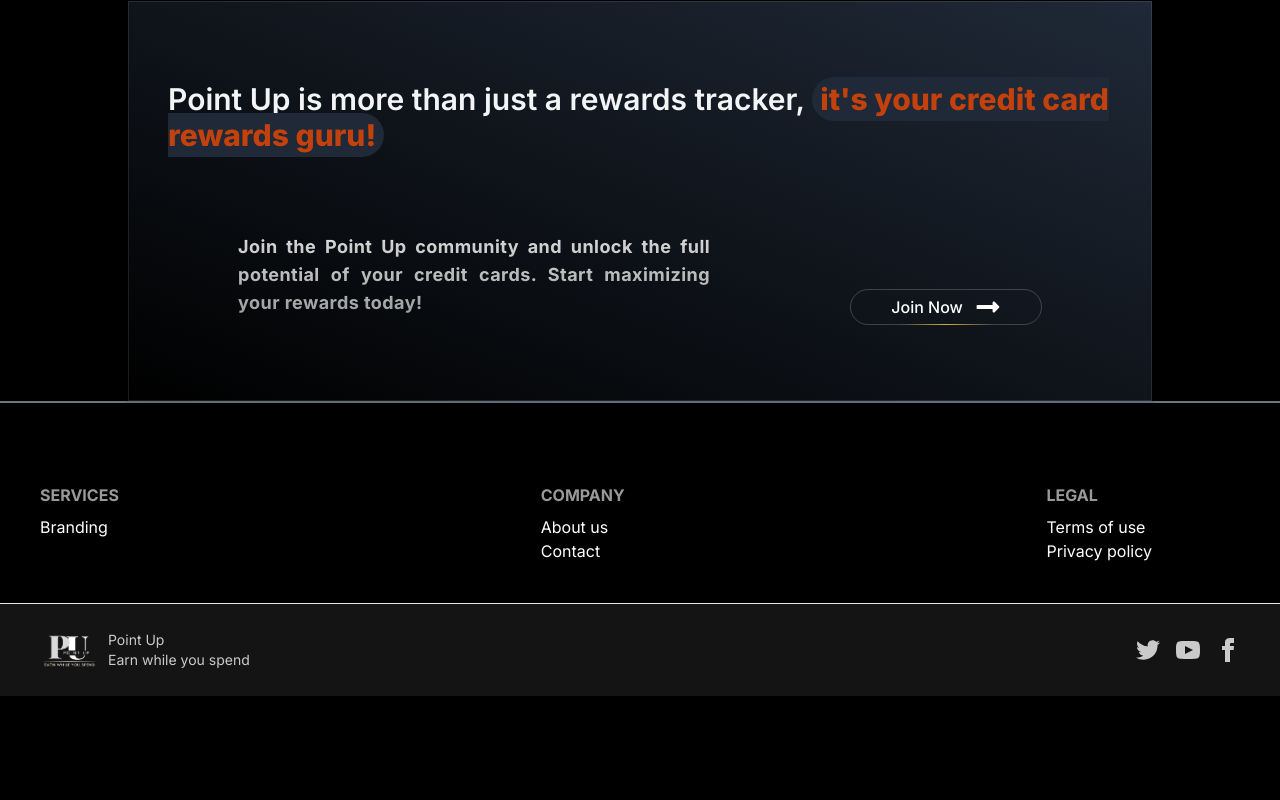
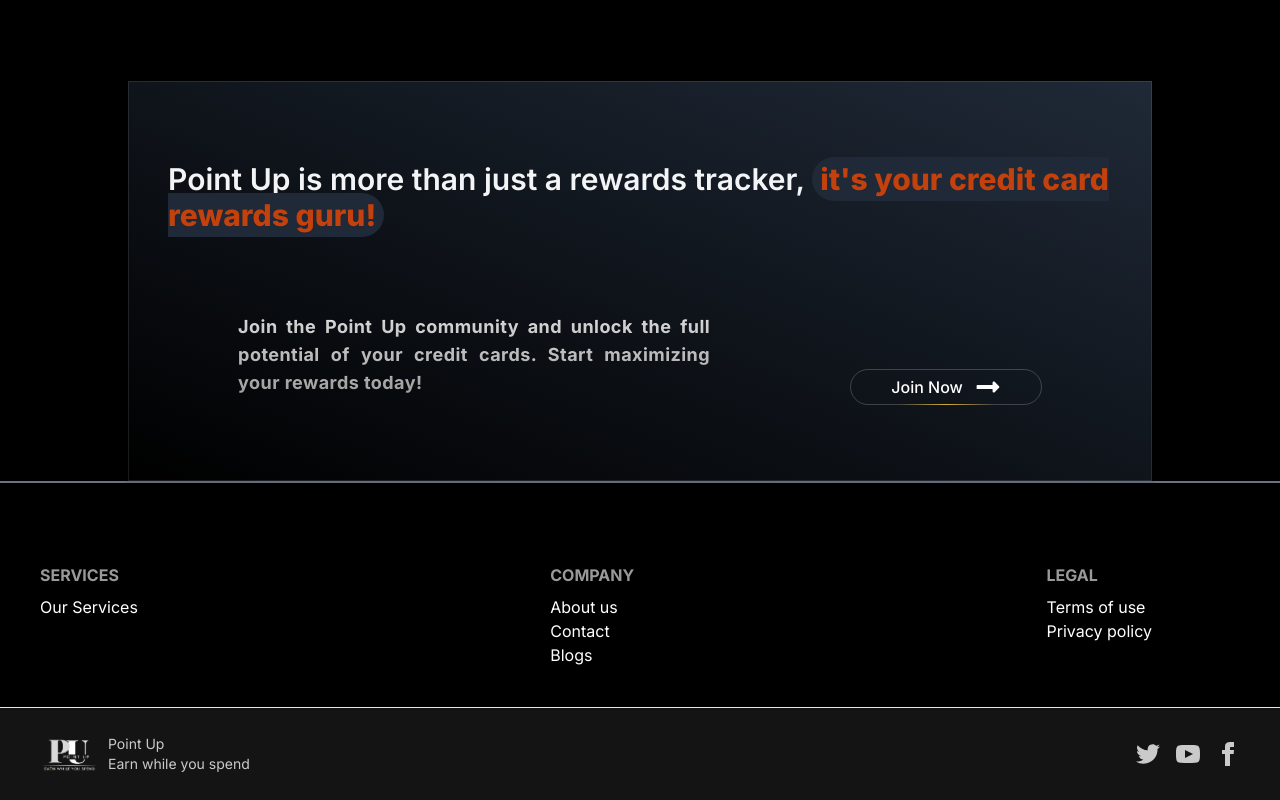
Before and after one commit to Samad-11/pointup, a Next.js app: page /about-us in a window 1280 px wide. Shown: the part 2896-3696 px from the top of the page. Before the commit the page ends 3592 px from the top, so only its background shows below. Built offline with nearby package versions, Linux system fonts and the light colour scheme.

Commit message:
side barauto close

```diff
--- a/src/app/about-us/components/HowWeHelp.tsx
+++ b/src/app/about-us/components/HowWeHelp.tsx
@@ -23,6 +23,8 @@
         max-w-5xl
         mx-auto
         pt-20
+        md:pb-20
+
         '>
             <Header classname='max-sm:text-2xl max-sm:pb-0'>
                 Here&apos;s how Point Up helps you win the rewards game
@@ -69,9 +71,9 @@
     // ];
     return (
         <div className="grid grid-cols-1 sm:grid-cols-2 lg:grid-cols-3
-        sm:grid-rows-3
+        lg:grid-rows-3
 
-        relative z-10 pb-10 max-w-7xl mx-auto">
+        relative z-10  pb-10 max-w-7xl mx-auto">
             {howWeHelp.map((how, index) => (
                 <Feature key={how.title} {...how} index={index} />
             ))}
--- a/src/app/about-us/components/JoinNow.tsx
+++ b/src/app/about-us/components/JoinNow.tsx
@@ -7,7 +7,6 @@
         <div className='min-h-[50vh] w-full border pt-20 max-w-5xl mx-auto px-10
         bg-gradient-to-bl from-gray-800 to-black glass
         space-y-10
-
         '>
             <p
                 className='text-3xl
--- a/src/app/about-us/components/WeCater.tsx
+++ b/src/app/about-us/components/WeCater.tsx
@@ -8,7 +8,7 @@
 
 const WeCater = () => {
     return (
-        <div >
+        <div className=''>
             <Header classname='pt-10
 
             '>
--- a/src/components/Footer.tsx
+++ b/src/components/Footer.tsx
@@ -1,7 +1,8 @@
 import Image from 'next/image'
-import Link from 'next/link'
 import React from 'react'
 import logo from '../../public/images/logo/bgRemoveLogo.png'
+import GoToServiceButton from './GoToServiceButton'
+import TransitionLink from './TransitionLink'
 
 const Footer = () => {
     return (<React.Fragment>
@@ -25,23 +26,23 @@
 
             <nav className='flex flex-col'>
                 <h6 className="footer-title">Services</h6>
-                <Link href="" className="link link-hover font-fauna">Branding</Link>
-                {/* <Link href="" className="link link-hover font-fauna">Design</Link>
-                <Link href="" className="link link-hover font-fauna">Marketing</Link>
-                <Link href="" className="link link-hover font-fauna">Advertisement</Link> */}
+                <GoToServiceButton />
+                {/* <TransitionLink href="" className="link link-hover font-fauna">Design</TransitionLink>
+                <TransitionLink href="" className="link link-hover font-fauna">Marketing</TransitionLink>
+                <TransitionLink href="" className="link link-hover font-fauna">Advertisement</TransitionLink> */}
             </nav>
             <nav className='flex flex-col'>
                 <h6 className="footer-title">Company</h6>
-                <Link href="about-us" className="link link-hover font-fauna">About us</Link>
-                <Link href="contact" className="link link-hover font-fauna">Contact</Link>
-                {/* <Link href="" className="link link-hover font-fauna">Jobs</Link> */}
-                {/* <Link href="" className="link link-hover font-fauna">Press kit</Link> */}
+                <TransitionLink href="/about-us" className="link link-hover font-fauna">About us</TransitionLink>
+                <TransitionLink href="/contact" className="link link-hover font-fauna">Contact</TransitionLink>
+                <TransitionLink href="/blog" className="link link-hover font-fauna">Blogs</TransitionLink>
+                {/* <TransitionLink href="" className="link link-hover font-fauna">Press kit</TransitionLink> */}
             </nav>
             <nav className='flex flex-col'>
                 <h6 className="footer-title">Legal</h6>
-                <Link href="/terms" className="link link-hover font-fauna">Terms of use</Link>
-                <Link href="/privacy-policy" className="link link-hover font-fauna">Privacy policy</Link>
-                {/* <Link href="" className="link link-hover font-fauna">Cookie policy</Link> */}
+                <TransitionLink href="/terms" className="link link-hover font-fauna">Terms of use</TransitionLink>
+                <TransitionLink href="/privacy-policy" className="link link-hover font-fauna">Privacy policy</TransitionLink>
+                {/* <TransitionLink href="" className="link link-hover font-fauna">Cookie policy</TransitionLink> */}
             </nav>
         </footer>
     )
@@ -60,9 +61,9 @@
             </aside>
             <nav className="md:place-self-center md:justify-self-end">
                 <div className="grid grid-flow-col gap-4">
-                    <Link href={''}><svg xmlns="http://www.w3.org/2000/svg" width="24" height="24" viewBox="0 0 24 24" className="fill-current"><path d="M24 4.557c-.883.392-1.832.656-2.828.775 1.017-.609 1.798-1.574 2.165-2.724-.951.564-2.005.974-3.127 1.195-.897-.957-2.178-1.555-3.594-1.555-3.179 0-5.515 2.966-4.797 6.045-4.091-.205-7.719-2.165-10.148-5.144-1.29 2.213-.669 5.108 1.523 6.574-.806-.026-1.566-.247-2.229-.616-.054 2.281 1.581 4.415 3.949 4.89-.693.188-1.452.232-2.224.084.626 1.956 2.444 3.379 4.6 3.419-2.07 1.623-4.678 2.348-7.29 2.04 2.179 1.397 4.768 2.212 7.548 2.212 9.142 0 14.307-7.721 13.995-14.646.962-.695 1.797-1.562 2.457-2.549z"></path></svg></Link>
-                    <Link href={''}><svg xmlns="http://www.w3.org/2000/svg" width="24" height="24" viewBox="0 0 24 24" className="fill-current"><path d="M19.615 3.184c-3.604-.246-11.631-.245-15.23 0-3.897.266-4.356 2.62-4.385 8.816.029 6.185.484 8.549 4.385 8.816 3.6.245 11.626.246 15.23 0 3.897-.266 4.356-2.62 4.385-8.816-.029-6.185-.484-8.549-4.385-8.816zm-10.615 12.816v-8l8 3.993-8 4.007z"></path></svg></Link>
-                    <Link href={''}><svg xmlns="http://www.w3.org/2000/svg" width="24" height="24" viewBox="0 0 24 24" className="fill-current"><path d="M9 8h-3v4h3v12h5v-12h3.642l.358-4h-4v-1.667c0-.955.192-1.333 1.115-1.333h2.885v-5h-3.808c-3.596 0-5.192 1.583-5.192 4.615v3.385z"></path></svg></Link>
+                    <TransitionLink href={''}><svg xmlns="http://www.w3.org/2000/svg" width="24" height="24" viewBox="0 0 24 24" className="fill-current"><path d="M24 4.557c-.883.392-1.832.656-2.828.775 1.017-.609 1.798-1.574 2.165-2.724-.951.564-2.005.974-3.127 1.195-.897-.957-2.178-1.555-3.594-1.555-3.179 0-5.515 2.966-4.797 6.045-4.091-.205-7.719-2.165-10.148-5.144-1.29 2.213-.669 5.108 1.523 6.574-.806-.026-1.566-.247-2.229-.616-.054 2.281 1.581 4.415 3.949 4.89-.693.188-1.452.232-2.224.084.626 1.956 2.444 3.379 4.6 3.419-2.07 1.623-4.678 2.348-7.29 2.04 2.179 1.397 4.768 2.212 7.548 2.212 9.142 0 14.307-7.721 13.995-14.646.962-.695 1.797-1.562 2.457-2.549z"></path></svg></TransitionLink>
+                    <TransitionLink href={''}><svg xmlns="http://www.w3.org/2000/svg" width="24" height="24" viewBox="0 0 24 24" className="fill-current"><path d="M19.615 3.184c-3.604-.246-11.631-.245-15.23 0-3.897.266-4.356 2.62-4.385 8.816.029 6.185.484 8.549 4.385 8.816 3.6.245 11.626.246 15.23 0 3.897-.266 4.356-2.62 4.385-8.816-.029-6.185-.484-8.549-4.385-8.816zm-10.615 12.816v-8l8 3.993-8 4.007z"></path></svg></TransitionLink>
+                    <TransitionLink href={''}><svg xmlns="http://www.w3.org/2000/svg" width="24" height="24" viewBox="0 0 24 24" className="fill-current"><path d="M9 8h-3v4h3v12h5v-12h3.642l.358-4h-4v-1.667c0-.955.192-1.333 1.115-1.333h2.885v-5h-3.808c-3.596 0-5.192 1.583-5.192 4.615v3.385z"></path></svg></TransitionLink>
                 </div>
             </nav>
         </footer >
--- /dev/null
+++ b/src/components/GoToServiceButton.tsx
@@ -0,0 +1,25 @@
+'use client'
+
+import { useEffect, useState } from "react"
+
+const GoToServiceButton = () => {
+    const [service, setService] = useState<HTMLElement | null>(null)
+    useEffect(() => {
+        setService(document.getElementById("home-service-section"))
+
+
+    }, [])
+
+
+    return (
+        <button
+            onClick={() => {
+                if (service) {
+                    service.scrollIntoView({ behavior: "smooth" });
+                }
+            }}
+        >Our Services</button>
+    )
+}
+
+export default GoToServiceButton
--- a/src/components/HomeService.tsx
+++ b/src/components/HomeService.tsx
@@ -8,7 +8,7 @@
 
 const HomeService = () => {
     return (
-        <div className='blackGradient2 min-h-screen '>
+        <div id='home-service-section' className='blackGradient2 min-h-screen '>
             <div className='max-w-6xl mx-auto max-sm:px-4 max-sm:pb-10 '>
                 <Header>
                     <span className='flex'>
@@ -18,7 +18,7 @@
                 </Header>
                 <HoverEffect items={items} />
                 <div className='pt-10 flex justify-end '>
-                    <ApplyButton buttonText={"More"} />
+                    <ApplyButton buttonText={"Join Now"} />
                 </div>
             </div>
         </div>
--- a/src/components/TransitionLink.tsx
+++ b/src/components/TransitionLink.tsx
@@ -9,7 +9,7 @@
 interface TransitionLinkProps extends LinkProps {
     children: ReactNode,
     href: string,
-    className: ClassValue
+    className?: ClassValue
 }
 
 const sleep = (ms: number): Promise<void> => {
--- a/src/components/ui/ApplyButton.tsx
+++ b/src/components/ui/ApplyButton.tsx
@@ -6,7 +6,7 @@
 const ApplyButton = ({ buttonText }: { buttonText: String }) => {
     const router = useRouter()
     const onClickHandle = () => {
-        router.push("https://wa.me/919999275769?text=I'm%20interested%20in%20your%20service")
+        router.push("https://wa.me/919999275769?text=I%am%20interested%20in%20your%20service")
     }
     return (
         <button
```
